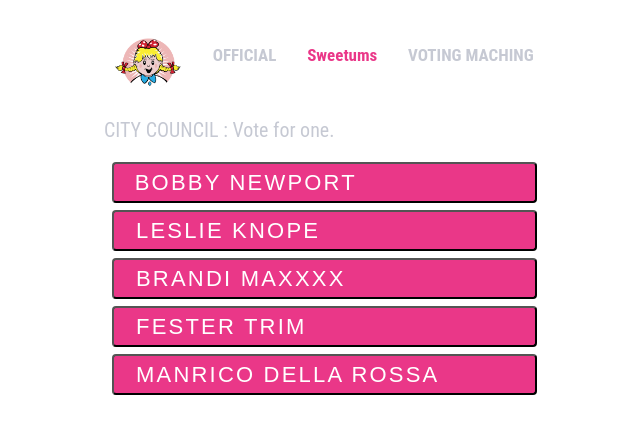
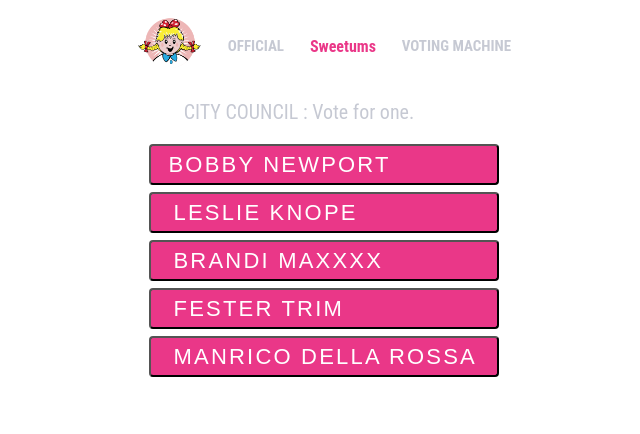
Before and after one commit to margamb/voting-machine, a plain HTML site: page candidates.html in a window 1280 px wide. Shown: the whole page, without its empty margins (316-956 px from the left). Drawn offline with Linux system fonts and the light colour scheme.

Commit message:
Change size header

```diff
--- a/candidates.html
+++ b/candidates.html
@@ -11,10 +11,12 @@
     <div class="allPage">
 
         <div class="header">
-            <img class='logo' src="./images/logo.png" alt="">
+            <a href="./index.html">
+                <img class='logo' src="./images/logo.png" alt="">
+            </a>
             <h6>OFFICIAL</h6>
             <h6 class='sweet'>Sweetums</h6>
-            <h6>VOTING MACHING</h6>
+            <h6>VOTING MACHINE</h6>
         </div>
 
         <p class="title">CITY COUNCIL : Vote for one.</p>
--- a/styles.css
+++ b/styles.css
@@ -19,7 +19,6 @@ body {
     margin: auto;
     display: flex;
     flex-direction: column;
-    justify-content: space-around;
     align-items: center;
 }
 
@@ -39,11 +38,11 @@ h6 {
     color: #C6C9D3;
     margin: 0;
     padding-top: 4px;
-    font-size: 17px;
+    font-size: 15px;
 }
 
 .header {
-    width: 90%;
+    width: 80%;
     margin: auto;
     display: flex;
     flex-direction: row;
@@ -52,7 +51,8 @@ h6 {
 }
 
 .logo {
-    width: 15%;
+    width: 65px;
+    height: auto;
     padding-top: 5%;
 }
 
@@ -65,7 +65,7 @@ h6 {
 
 .title {
     width: 90%;
-    padding-left: 6%;
+    text-align: center;
     font-size: 20px;
     color: #C6C9D3;
 }
@@ -73,11 +73,12 @@ h6 {
 
 .sweet {
     color: #EA3788;
+    font-size: 16px;
 }
 
 button {
     background-color: #EA3788; /* Green background */
-    width: 425px;
+    width: 350px;
     height: 41px;
     font-size: 22px;
     color: white; /* White text */
```
Also changed, not shown: bobby.html (+5 -3 lines), index.html (+7 -2 lines).
